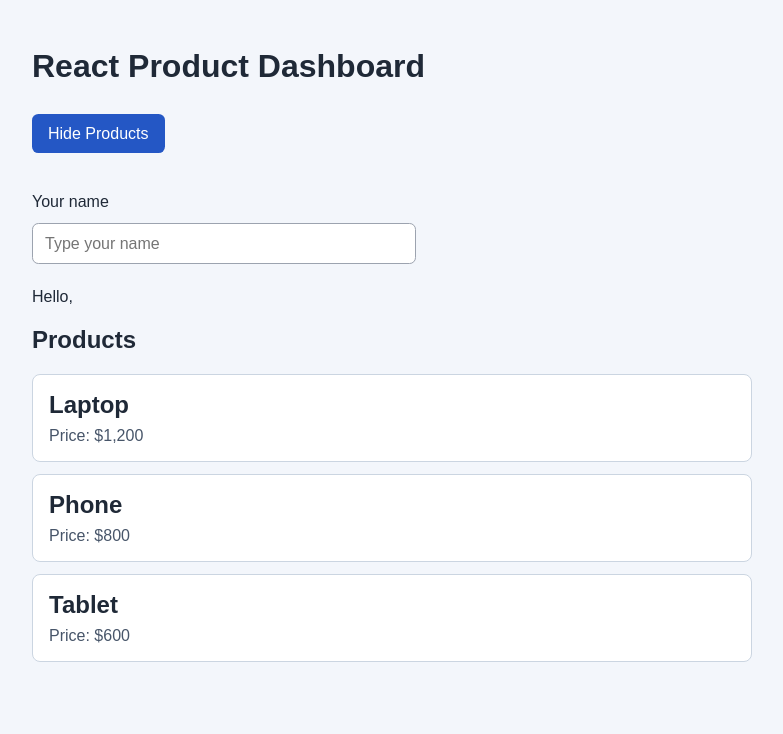
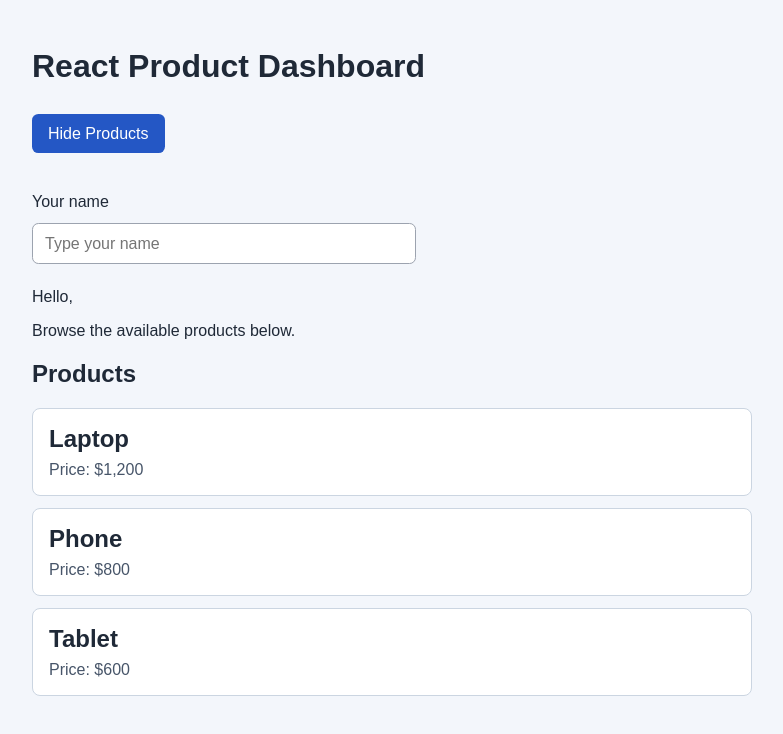
Before and after one commit to birseymert-dot/web-programming-5, a React (Vite) app: page / in a window 1280 px wide. Shown: the top 734 px of the page, without its empty margins (248-1031 px from the left). Built offline with nearby package versions, Linux system fonts and the light colour scheme.

Commit message:
Update ProductList.jsx
Describe the product list section

```diff
--- a/src/components/ProductList.jsx
+++ b/src/components/ProductList.jsx
@@ -9,6 +9,7 @@ const products = [
 export default function ProductList() {
   return (
     <section aria-labelledby="products-heading">
+      <p>Browse the available products below.</p>
       <h2 id="products-heading">Products</h2>
       {products.map((product) => (
         <Product
```
